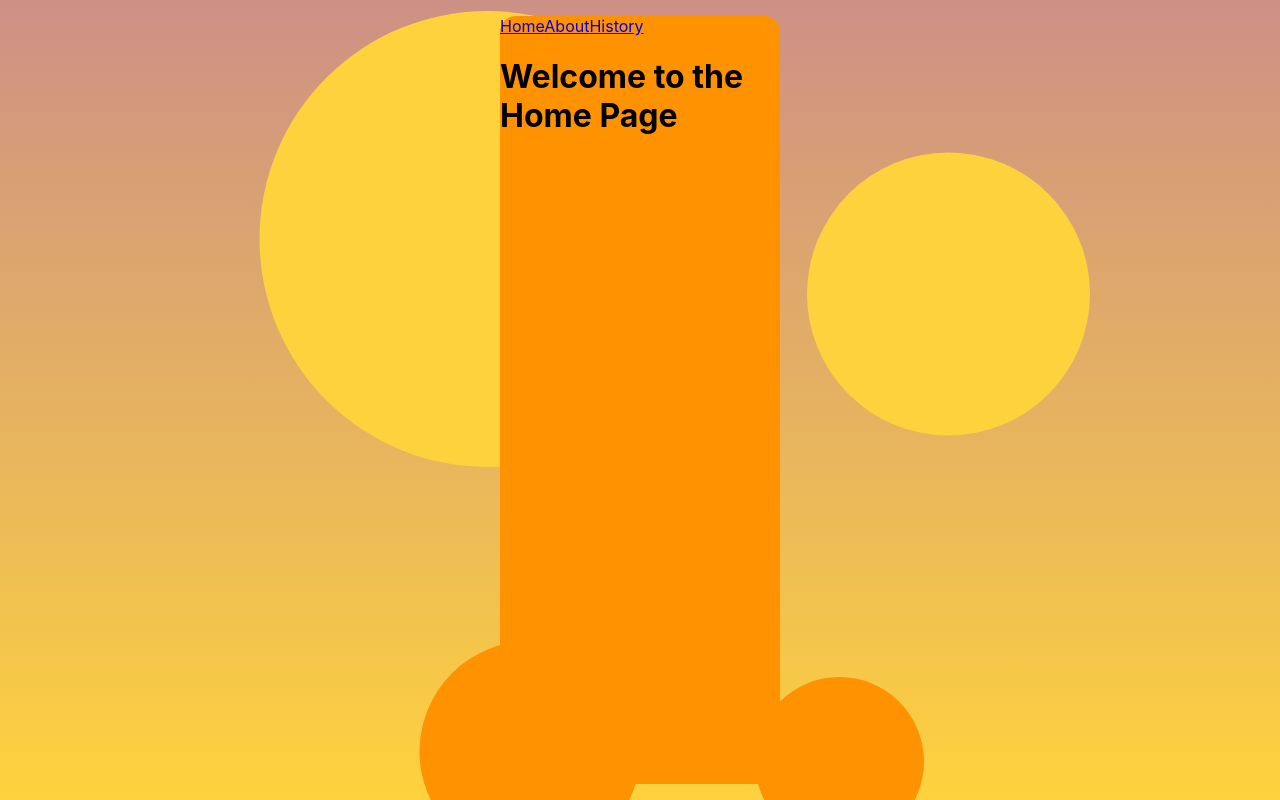
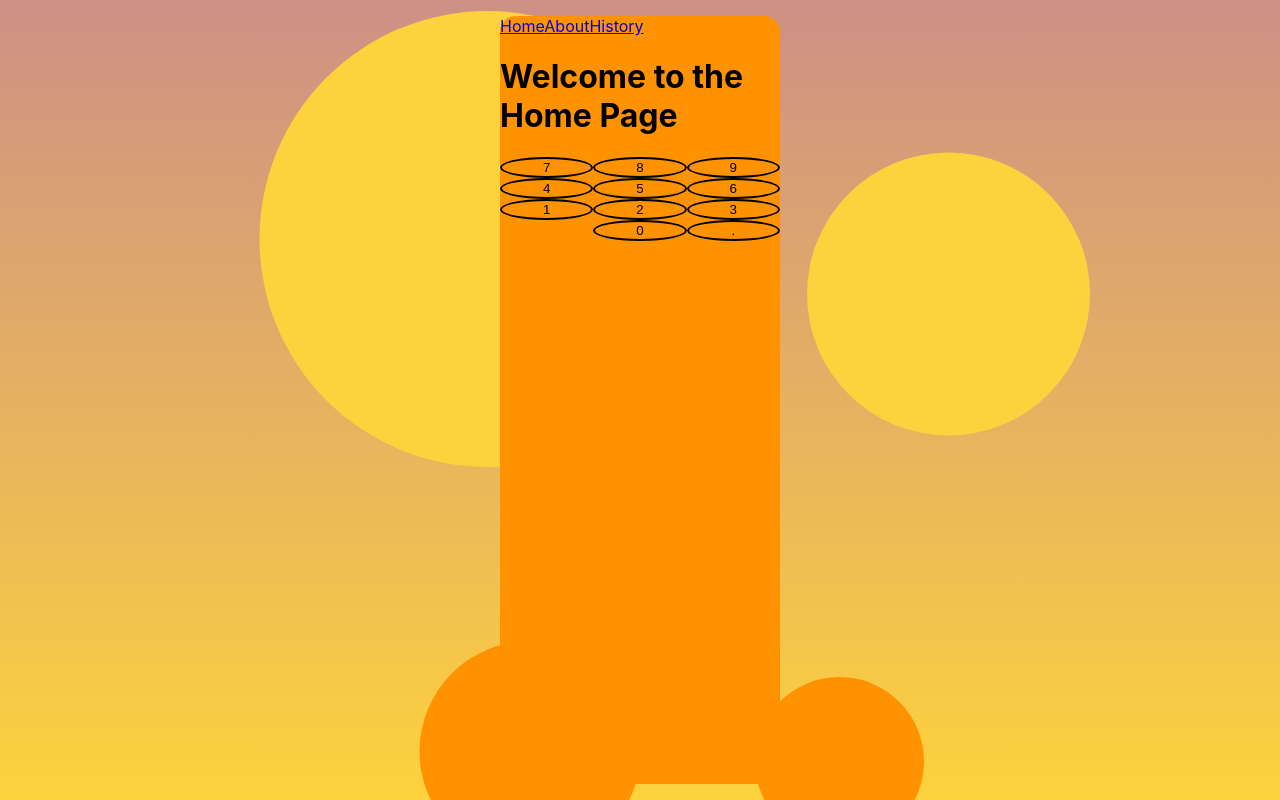
Before and after one commit to isacvale/Calc, a React (Create React App) app: page / in a window 1280 px wide. Built offline with nearby package versions, Linux system fonts and the light colour scheme.

Commit message:
feat(NumberPad): create Button and NumberPad
This PR starts to implement the calculator buttons.
It adds a numpad and number buttons.
The design show that the numpad may have distinct features, that's why
this PR deals only with it.

```diff
--- /dev/null
+++ b/src/pages/Calculator/components/Button/index.js
@@ -0,0 +1,20 @@
+import PropTypes from 'prop-types'
+import React from 'react'
+import styled from '@emotion/styled'
+
+const StyledButton = styled.button(({ theme }) => ({
+  background: theme.colors.primary,
+  border: 'solid 2px',
+  borderRadius: '100%'
+}))
+
+const Button = ({ number, onClick }) => {
+  return <StyledButton onClick={onClick}>{number}</StyledButton>
+}
+
+Button.propTypes = {
+  number: PropTypes.number,
+  onClick: PropTypes.func
+}
+
+export default Button
--- /dev/null
+++ b/src/pages/Calculator/components/NumberPad/index.js
@@ -0,0 +1,34 @@
+import React from 'react'
+import PropTypes from 'prop-types'
+import styled from '@emotion/styled'
+import Button from '../Button/index'
+
+const StyledDiv = styled.div(({ theme }) => ({
+  display: 'grid',
+  gridTemplateColumns: '1fr 1fr 1fr'
+}))
+
+const NumberPad = ({ onClick }) => {
+  const numPad = [
+    [7, 8, 9],
+    [4, 5, 6],
+    [1, 2, 3],
+    [null, 0, '.']
+  ].flat()
+  return (
+    <StyledDiv>
+      {numPad.map((n) => (
+        n === null
+          ? <div></div>
+          : <Button key={`n${n}`} number={n} onClick={onClick}></Button>
+      ))}
+    </StyledDiv>
+  )
+}
+
+NumberPad.propTypes = {
+  number: PropTypes.number,
+  onClick: PropTypes.func
+}
+
+export default NumberPad
--- a/src/pages/Calculator/components/index.js
+++ b/src/pages/Calculator/components/index.js
@@ -1,3 +1,4 @@
 export { default as Page } from './Page'
 export { default as Frame } from './Frame'
 export { default as Background } from './Background'
+export { default as NumberPad } from './NumberPad'
--- a/src/pages/Calculator/index.js
+++ b/src/pages/Calculator/index.js
@@ -1,15 +1,16 @@
 import React from 'react'
 
 import { Navigation } from '../../core'
-import { Background, Frame, Page } from './components'
+import { Background, Frame, NumberPad, Page } from './components'
 
-function App() {
+function App () {
   return (
     <Page>
         <Background />
         <Frame>
             <Navigation />
             <div><h1>Welcome to the Home Page</h1></div>
+            <NumberPad />
         </Frame>
     </Page>
   )
```
